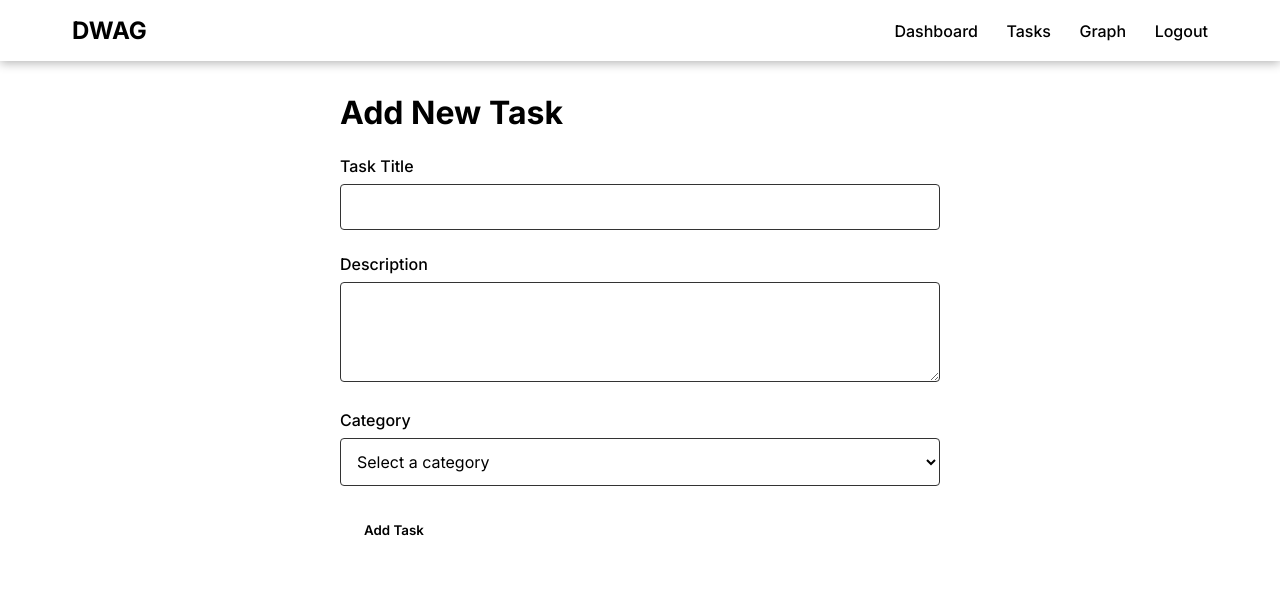
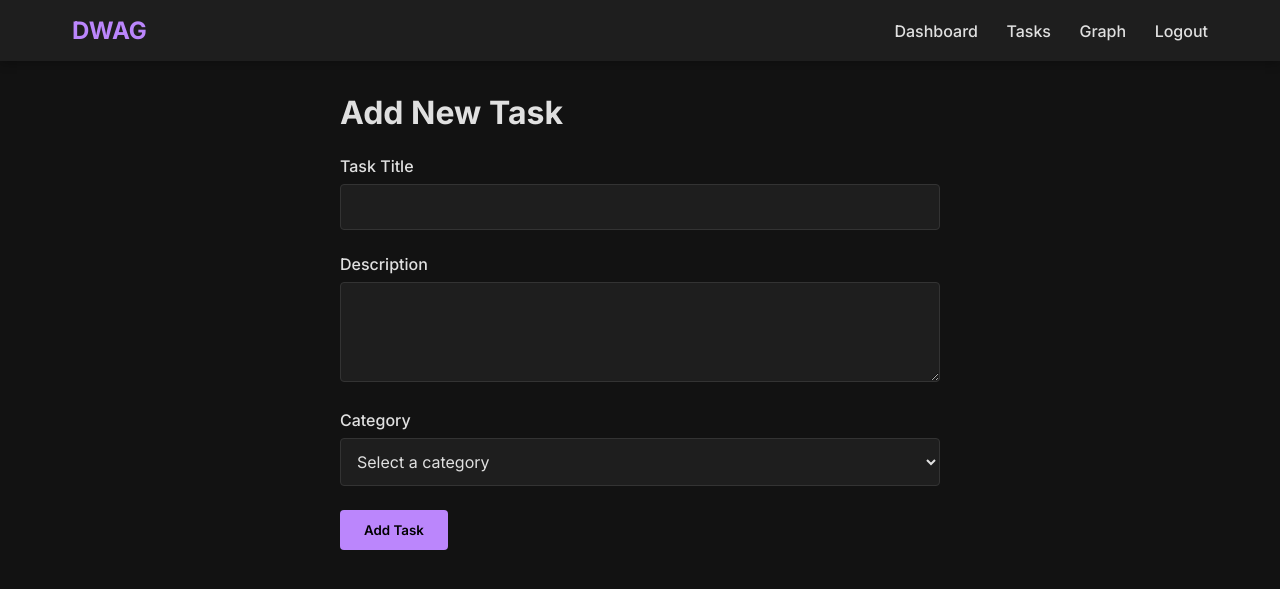
Before and after one commit to jeslipriya/DWAG, a Flask app: page /add_task in a window 1280 px wide. Shown: the top 589 px of the page. Run offline with Flask 3, Linux system fonts and the light colour scheme; a user stored in the database is signed in.

Commit message:
updated style.css

```diff
--- a/static/css/style.css
+++ b/static/css/style.css
@@ -1,6 +1,3 @@
-style.css
-
-
 :root {
     --bg-color: #121212;
     --card-bg: #1e1e1e;
```
Also changed, not shown: instance/dwag.db.
